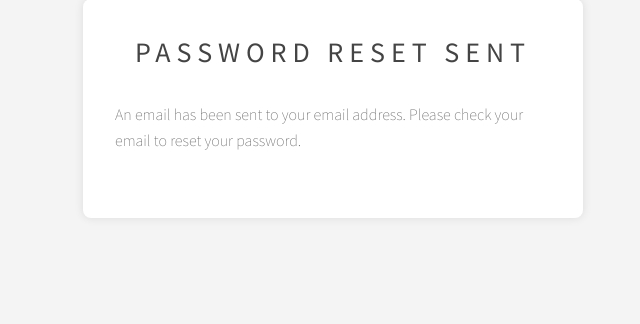
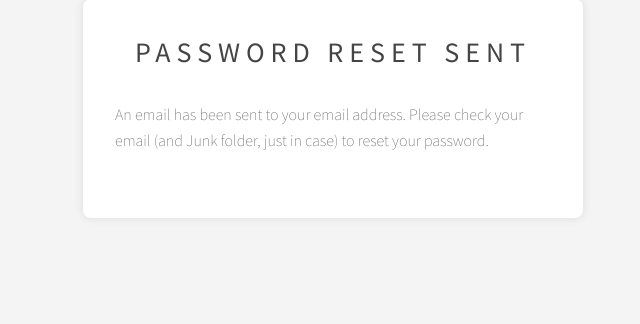
Before and after one commit to D-Mallon/namasdre, a Django app: page /accounts/password_reset/password_reset/done/ in a window 1280 px wide. Shown: the part 129-453 px from the top of the page, without its empty margins (307-947 px from the left). Run offline with Django 4.2, Linux system fonts and the light colour scheme.

Commit message:
Update password reset message to include checking Junk folder

```diff
--- a/register/templates/registration/password_reset_done.html
+++ b/register/templates/registration/password_reset_done.html
@@ -3,6 +3,6 @@
 {% block content %}
 <div class="login-container">
     <h2>Password Reset Sent</h2>
-    <p>An email has been sent to your email address. Please check your email to reset your password.</p>
+    <p>An email has been sent to your email address. Please check your email (and Junk folder, just in case) to reset your password.</p>
 </div>
 {% endblock %}
```
